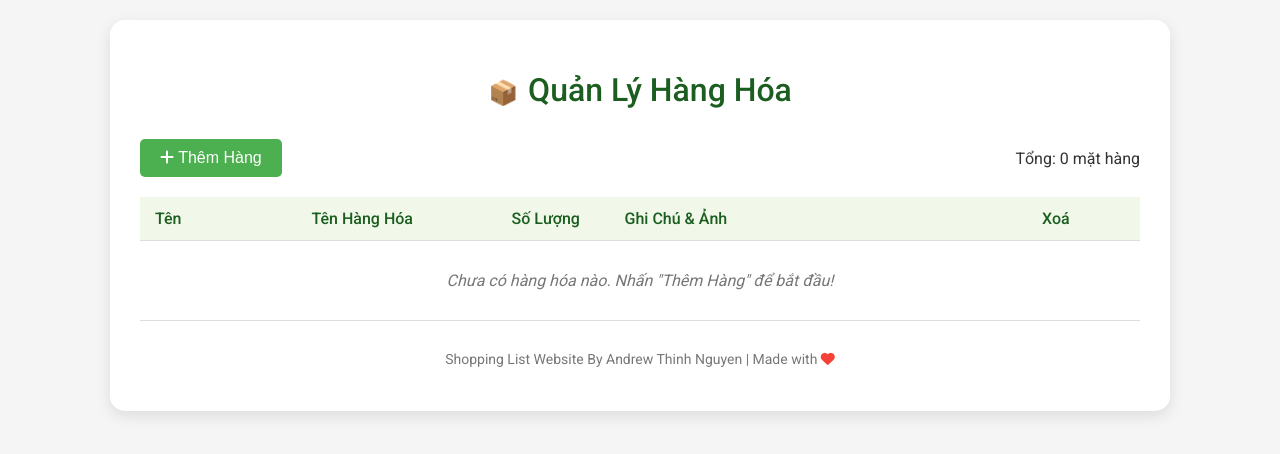
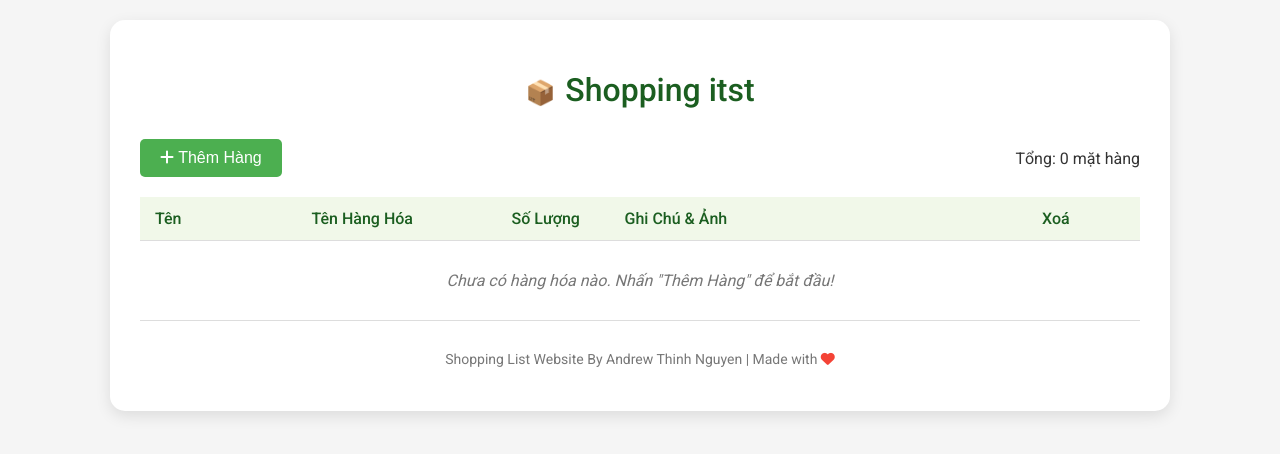
Before and after one commit to AndrewThinhNguyen/Shopping_316, a plain HTML site: page index.html in a window 1280 px wide. Drawn offline with Linux system fonts and the light colour scheme.

Commit message:
Change name of application

```diff
--- a/index.html
+++ b/index.html
@@ -270,7 +270,7 @@
 </head>
 <body>
     <div class="container">
-        <h1><span class="emoji">📦</span>Quản Lý Hàng Hóa</h1>
+        <h1><span class="emoji">📦</span>Shopping itst</h1>
 
         <div class="header">
             <button id="addRowBtn" class="btn"><i class="fas fa-plus"></i> Thêm Hàng</button>
```
